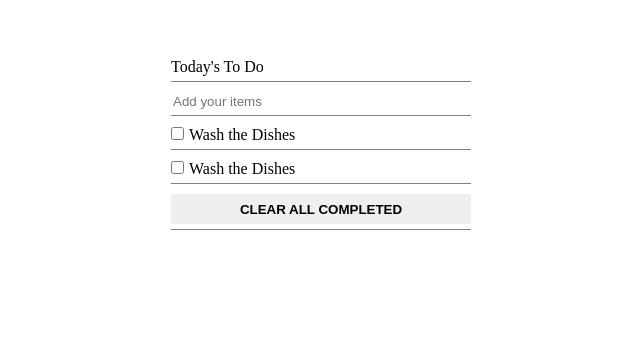
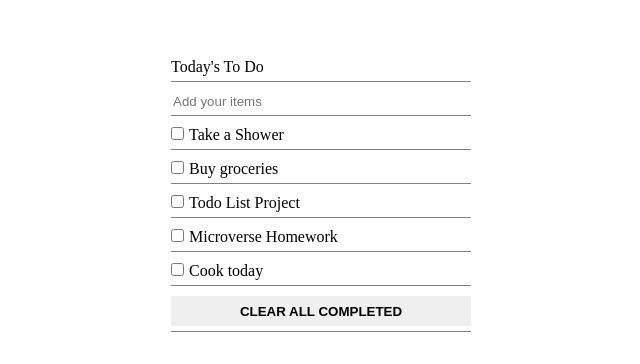
Before and after one commit to roodjinocherilus/todolist, a website built with webpack: page src/index.html in a window 1280 px wide. Shown: the part 252-616 px from the top of the page, without its empty margins (319-959 px from the left). Built offline with nearby package versions, Linux system fonts and the light colour scheme.

Commit message:
add function to render todolist

```diff
--- a/src/index.html
+++ b/src/index.html
@@ -11,8 +11,8 @@
        <li class="title"> Today's To Do</li>
 
        <li id="todo-input"><input type="text" placeholder="Add your items"></li>
-       <li id="todo-item"><input type="checkbox">Wash the Dishes</li>
-       <li id="todo-item"><input type="checkbox">Wash the Dishes</li>
+       <ul id="task-list">
+      </ul>
        <li><button>Clear all Completed</button</li>
     </ul>
     </div>
--- a/src/index.js
+++ b/src/index.js
@@ -1,5 +1,21 @@
-import _ from 'lodash';
-import printMe from './print.js';
 import './style.css';
 
-const tasks = require ('./task.js')
+const tasks = require('./tasks.js');
+// array of objects
+const taskList = document.getElementById('task-list'); // ul dom element
+
+// function that fill the Todo List
+const fillList = (tasks) => {
+  let taskList = '';
+  tasks.forEach((task) => {
+    const taskItem = `<li id="todo-item"><input type="checkbox">${task.description}</li>`;
+    taskList += taskItem;
+  });
+  return taskList;
+};
+
+// function that sort on index and render taskList
+window.onload = () => {
+  tasks.sort((a, b) => a.index - b.index);
+  taskList.innerHTML = fillList(tasks);
+};
--- a/src/style.css
+++ b/src/style.css
@@ -2,58 +2,51 @@
 * {
   margin: 0;
 }
-body{
+
+body {
   display: flex;
   align-items: center;
   justify-content: center;
   height: 100vh;
 }
 
-.todo{
+.todo {
   width: 300px;
   height: 200px;
   display: block;
-  margin: auto ;
-}
-input[type="text" ] {
-width: 100%;
-height: 100%;
-border: none;
+  margin: auto;
 }
 
-input[type="checkbox" ] {
+input[type="text"] {
+  width: 100%;
+  height: 100%;
+  border: none;
+}
+
+input[type="checkbox"] {
   margin-right: 5px;
 }
+
 ul {
   padding: 0;
   width: 100%;
-
 }
 
-li{
+li {
   text-decoration: none;
   list-style-type: none;
   border-bottom: 1px solid gray;
   padding: 5px 0;
   margin: 5px 0;
-
 }
 
 button {
   margin: auto;
   text-align: center;
   width: 100%;
-  background-color: none;
-  height: 25px;
   text-transform: uppercase;
   font-weight: 700;
   height: 30px;
   border: none;
   cursor: pointer;
-
 }
-
-button::hover{
-  color: red;
-  background-color: red;
-}
--- /dev/null
+++ b/src/tasks.js
@@ -0,0 +1,29 @@
+const tasks = [
+  {
+    description: 'Take a Shower',
+    completed: false,
+    index: 1,
+  },
+  {
+    description: 'Cook today',
+    completed: false,
+    index: 10,
+  },
+  {
+    description: 'Buy groceries',
+    completed: false,
+    index: 3,
+  },
+  {
+    description: 'Microverse Homework',
+    completed: false,
+    index: 8,
+  },
+  {
+    description: 'Todo List Project',
+    completed: false,
+    index: 4,
+  },
+];
+
+module.exports = tasks;
--- a/webpack.config.js
+++ b/webpack.config.js
@@ -2,10 +2,10 @@ const path = require('path');
 const HtmlWebpackPlugin = require('html-webpack-plugin');
 
 module.exports = {
-    mode:"development",
+  mode: 'development',
   entry: {
     index: './src/index.js',
-     print: './src/print.js',
+    task: './src/tasks.js',
   },
   devServer: {
     static: './dist',
@@ -18,7 +18,7 @@ const HtmlWebpackPlugin = require('html-webpack-plugin');
   output: {
     filename: '[name].bundle.js',
     path: path.resolve(__dirname, 'dist'),
-     clean:true,
+    clean: true,
   },
   optimization: {
     runtimeChunk: 'single',
```
Also changed, not shown: src/taks.js (deleted, +0 -24 lines), dist/index.bundle.js, dist/index.html, dist/runtime.bundle.js, dist/task.bundle.js. Lines whose indentation alone changed are shown as unchanged.
